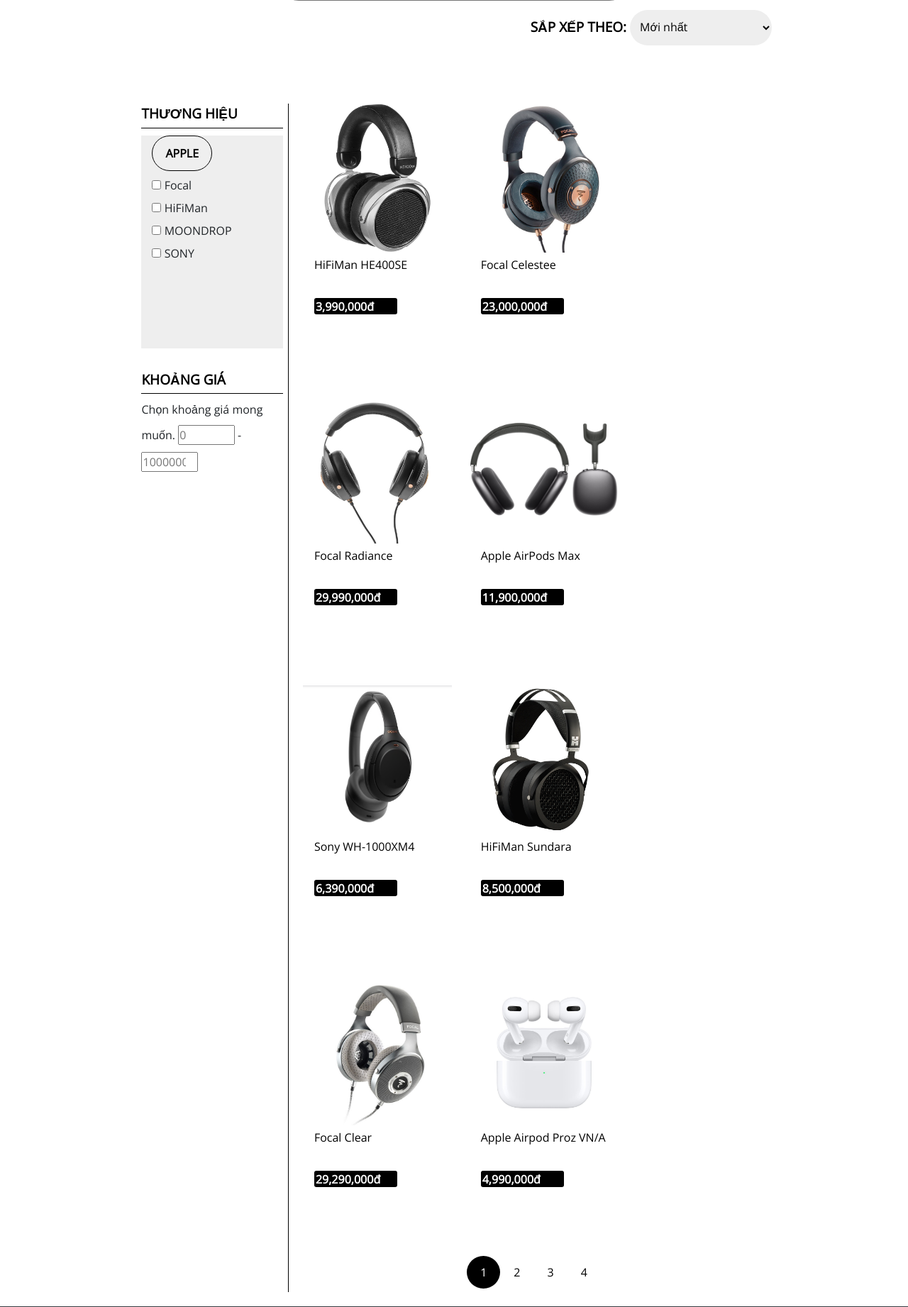
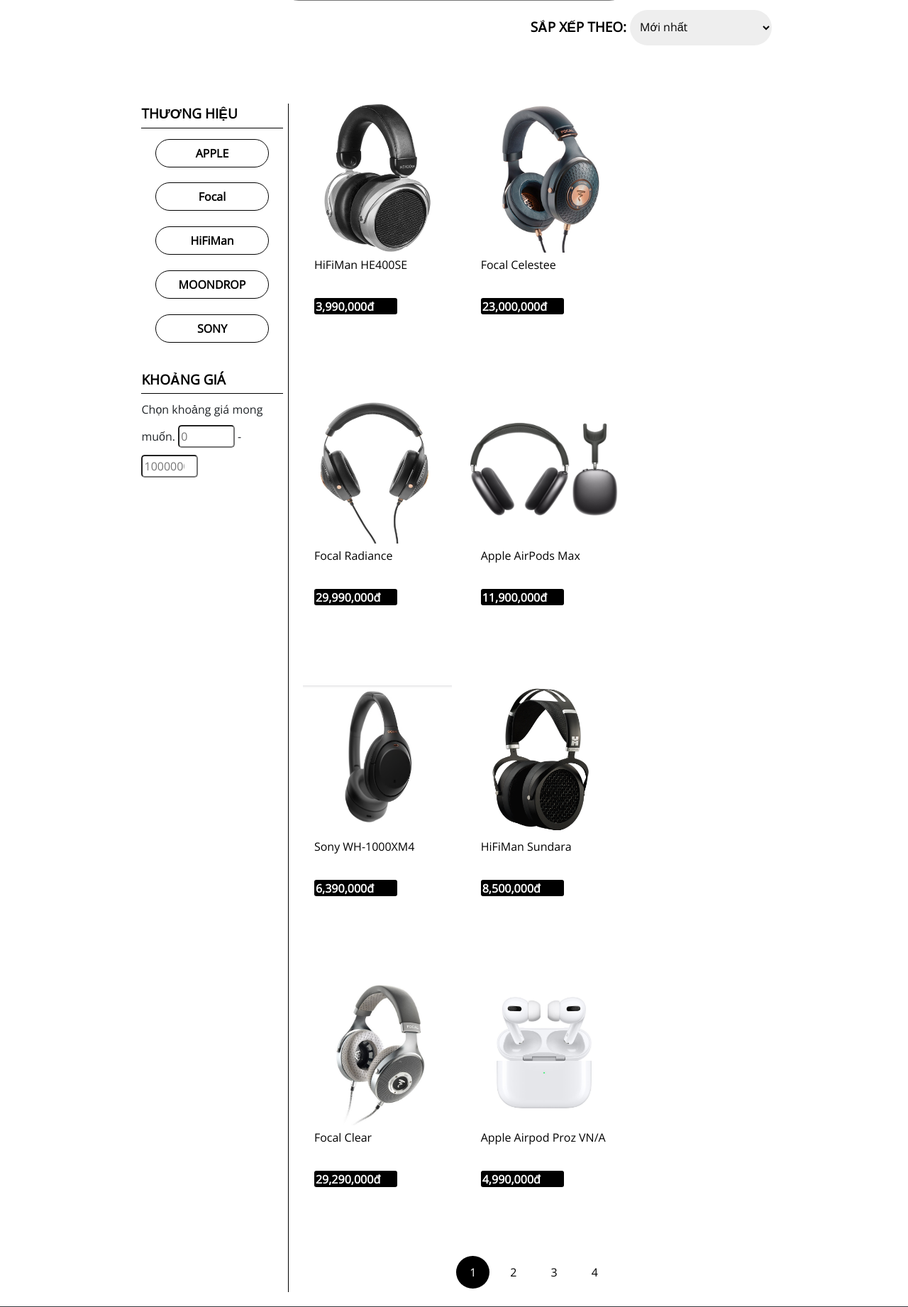
Before and after one commit to Tris1805/audio, a PHP site: page /client/trangchu.php in a window 1280 px wide; the page is wider, and only the part inside the window is pictured. Shown: the part 1047-2889 px from the top of that part at 71% size. Run offline with PHP 8.4, Linux system fonts and the light colour scheme; data comes from the database, SQL or seed files in the repository.

Commit message:
change view-all button in index.php, remove brand checkbox and add some css adjustments

```diff
--- a/Audio/assets/css/style.css
+++ b/Audio/assets/css/style.css
@@ -739,13 +759,19 @@ html {
   width: 93%;
   margin-top: 10px;
   height: 300px;
-  background-color: #eeeeee;
+  display: flex;
+  flex-direction: column;
+  align-items: center;
+  justify-content: space-between;
+  background-color: white;
 }
 
-.brand-chooser{
-  height: 50px;
-  width: 50%;
+.brand-chooser {
+  height: 40px;
+  margin-top: 5px;
+  width: 95%;
   color: black;
+  background-color:  white;;
   font-weight: 700;
   border: solid 1px black;
   border-radius: 40px;
@@ -774,6 +800,8 @@ html {
 
 #price-input {
   margin-top: 10px;
+  padding: 2px;
+  border-radius: 5px;
   width: 40%;
 }
 
@@ -793,6 +821,7 @@ html {
   color: black;
   padding: 12px 19px;
   text-decoration: none;
+  margin: 5px;
 }
 /* set the style for the active class */
 .pagination li a.active {
--- a/Audio/client/index.php
+++ b/Audio/client/index.php
@@ -91,7 +91,7 @@
                                 </div>
                             </a>
                         </div>
-                        <div class="more-items"><a href="trangchu.html">Xem tất cả sản phẩm =></a></div>
+                        <div class="more-items"><a href="trangchu.html">XEM TẤT CẢ SẢN PHẨM</a></div>
                     </div>
                 </div>
             </div>
@@ -146,7 +146,7 @@
                         </div>
 
 
-                        <div class="more-items"><a href="trangchu.html">Xem tất cả sản phẩm =></a></div>
+                        <div class="more-items"><a href="trangchu.html">Xem tất cả sản phẩm</a></div>
                     </div>
                 </div>
             </div>
--- a/Audio/client/trangchu.php
+++ b/Audio/client/trangchu.php
@@ -89,26 +89,20 @@
             <div class="brand-filter">
               <div class="brand-filter-title">THƯƠNG HIỆU</div>
               <div class="brand-container">
-                <label class="container">
+                <label class="container" style="display: flex; justify-content: center;">
                   <button class="brand-chooser">APPLE</button>
-                  <!-- <span class="checkmark"></span> APPLE -->
                 </label>
-                <label class="container">
-                  <input type="checkbox" id="" :value="productBrand.FOCAL" v-model="checkedBrands"
-                    :defaultValue="checked" />
-                  <span class="checkmark"></span> Focal
+                <label class="container" style="display: flex; justify-content: center;">
+                  <button class="brand-chooser">Focal</button>
                 </label>
-                <label class="container">
-                  <input type="checkbox" id="HIFIMAN" :value="productBrand.HIFIMAN" v-model="checkedBrands" />
-                  <span class="checkmark"></span> HiFiMan
+                <label class="container" style="display: flex; justify-content: center;">
+                  <button class="brand-chooser">HiFiMan</button>
                 </label>
-                <label class="container">
-                  <input type="checkbox" id="MOONDROP" :value="productBrand.MOONDROP" v-model="checkedBrands" />
-                  <span class="checkmark"></span> MOONDROP
+                <label class="container" style="display: flex; justify-content: center;">
+                  <button class="brand-chooser">MOONDROP</button>
                 </label>
-                <label class="container">
-                  <input type="checkbox" id="SONY" :value="productBrand.SONY" v-model="checkedBrands" />
-                  <span class="checkmark"></span> SONY
+                <label class="container" style="display: flex; justify-content: center;">
+                  <button class="brand-chooser">SONY</button>
                 </label>
               </div>
             </div>
```
Also changed, not shown: other parts of Audio/assets/css/style.css (+76 -56 lines).
